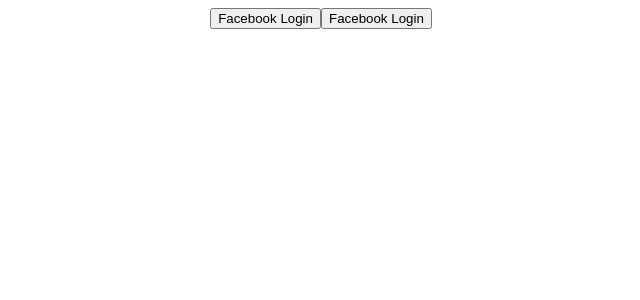
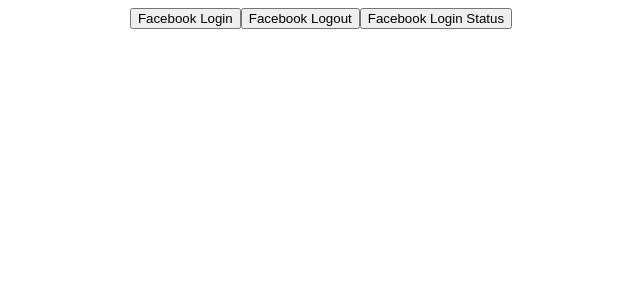
Before and after one commit to CPrz21/Instragram-prototype-web, a Vue app: page /#/ in a window 1280 px wide. Shown: the top 300 px of the page, without its empty margins (319-959 px from the left). Built offline with nearby package versions, Linux system fonts and the light colour scheme.

Commit message:
test fb sdk

```diff
--- a/src/components/Login.vue
+++ b/src/components/Login.vue
@@ -1,7 +1,8 @@
 <template>
   <div>
     <button type="button" class="btn btn-primary btn-block" @click="openFbLoginDialog">Facebook Login</button>
-    <button type="button" class="btn btn-primary btn-block" @click="logoutFb">Facebook Login</button>
+    <button type="button" class="btn btn-primary btn-block" @click="logoutFb">Facebook Logout</button>
+    <button type="button" class="btn btn-primary btn-block" @click="loginStatus">Facebook Login Status</button>
   </div>
 </template>
 
@@ -50,6 +51,11 @@
         // user is now logged out
         console.log(response);
       });
+    },
+    loginStatus(){
+      FB.getLoginStatus(function(response) {
+          console.log(response);
+      });
     }
   }
 };
```
